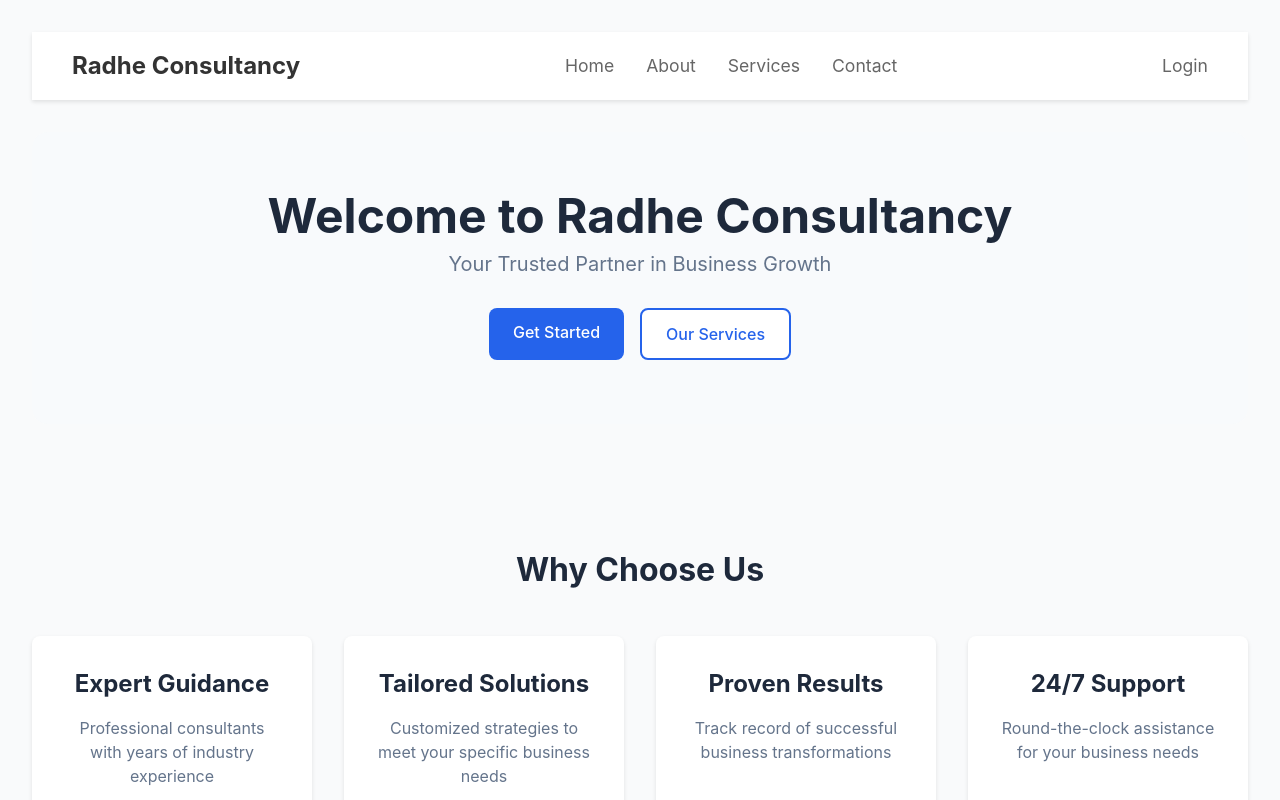
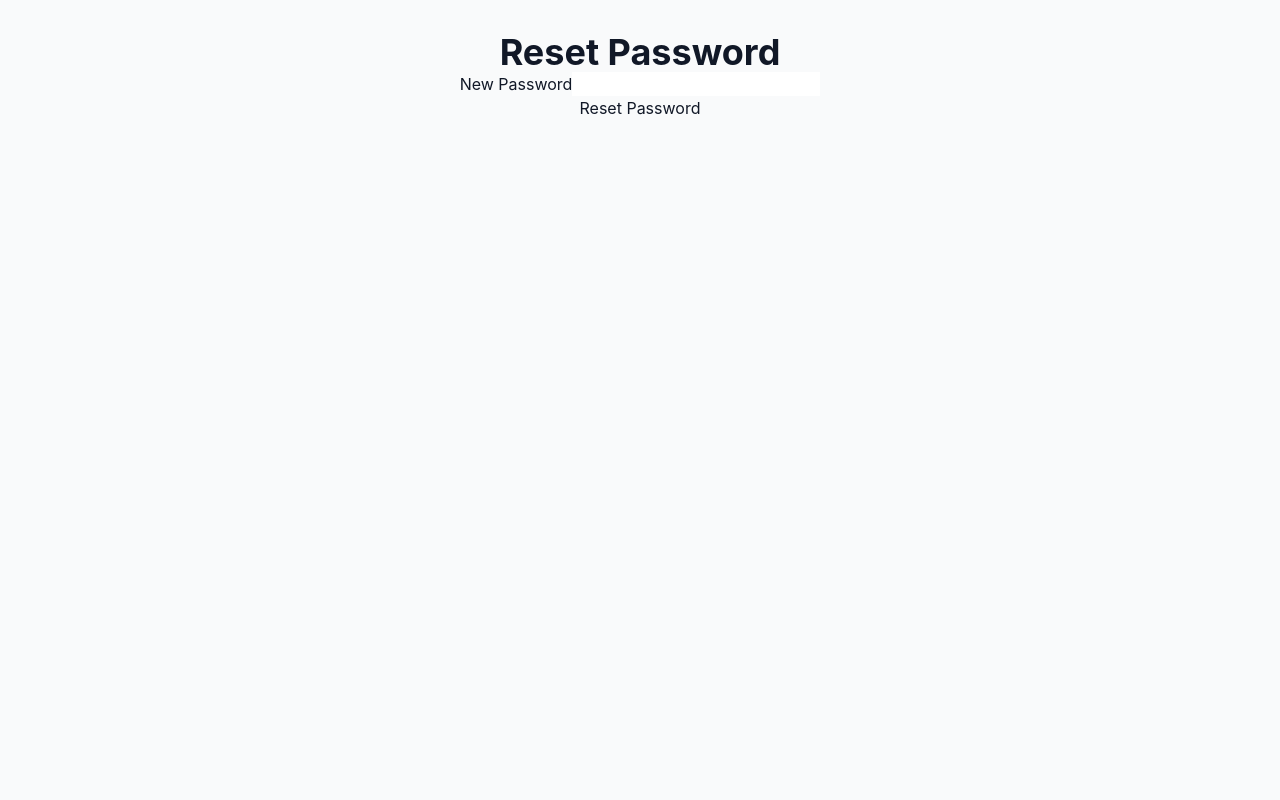
Before and after one commit to Illusio-Designs/Radhe-Consultancy, a React (Vite) app in the folder frontend/: page /auth/reset-password/1 in a window 1280 px wide. Shown: the top 800 px of the page. Built offline with nearby package versions, Linux system fonts and the light colour scheme; no server answers.

Commit message:
forgot, reset and register done

```diff
--- a/frontend/src/App.jsx
+++ b/frontend/src/App.jsx
@@ -13,12 +13,15 @@ import ProtectedRoute from './components/ProtectedRoute';
 // Auth Pages
 import Login from './pages/auth/Login';
 import Register from './pages/auth/Register';
+import ForgotPassword from './pages/auth/ForgotPassword';
+import ResetPassword from './pages/auth/ResetPassword';
 
 // Public Pages
 import Home from './pages/Home';
 
 // Dashboard Pages
 import Dashboard from './pages/dashboard/Dashboard';
+import ChangePassword from './pages/auth/ChangePassword';
 
 // Vendor Pages
 import VendorList from './pages/dashboard/vendor/VendorList';
@@ -39,6 +42,8 @@ function App() {
             {/* Auth Routes */}
             <Route path="/auth/login" element={<Login />} />
             <Route path="/auth/register" element={<Register />} />
+            <Route path="/auth/forgot-password" element={<ForgotPassword />} />
+            <Route path="/auth/reset-password/:token" element={<ResetPassword />} />
 
             {/* Protected Dashboard Routes */}
             <Route
@@ -56,6 +61,7 @@ function App() {
               <Route path="settings" element={<div>Settings Page</div>} />
               <Route path="vendors" element={<VendorList />} />
               <Route path="vendors/create" element={<VendorCreate />} />
+              <Route path="change-password" element={<ChangePassword />} />
             </Route>
 
             {/* Redirect to home for unknown routes */}
--- /dev/null
+++ b/frontend/src/pages/auth/ChangePassword.jsx
@@ -0,0 +1,65 @@
+import { useState } from 'react';
+import { userAPI } from '../../services/api';
+import { useNavigate } from 'react-router-dom';
+
+function ChangePassword() {
+  const [currentPassword, setCurrentPassword] = useState('');
+  const [newPassword, setNewPassword] = useState('');
+  const [error, setError] = useState('');
+  const [success, setSuccess] = useState('');
+  const navigate = useNavigate();
+
+  const handleSubmit = async (e) => {
+    e.preventDefault();
+    setError('');
+    setSuccess('');
+
+    try {
+      await userAPI.changePassword(currentPassword, newPassword);
+      setSuccess('Password changed successfully.');
+
+      // Redirect to login page after successful change
+      setTimeout(() => {
+        console.log('Redirecting to login page...');
+        navigate('/auth/login'); // Redirect to login page
+      }, 2000); // Optional: wait for 2 seconds before redirecting
+    } catch (err) {
+      console.error('Error during password change:', err);
+      const errorMessage = err.response?.data?.error || 'Failed to change password.';
+      setError(errorMessage);
+    }
+  };
+
+  return (
+    <div>
+      <h1>Change Password</h1>
+      {error && <div className="error-message">{error}</div>}
+      {success && <div className="success-message">{success}</div>}
+      <form onSubmit={handleSubmit}>
+        <div>
+          <label htmlFor="currentPassword">Current Password</label>
+          <input
+            type="password"
+            id="currentPassword"
+            value={currentPassword}
+            onChange={(e) => setCurrentPassword(e.target.value)}
+            required
+          />
+        </div>
+        <div>
+          <label htmlFor="newPassword">New Password</label>
+          <input
+            type="password"
+            id="newPassword"
+            value={newPassword}
+            onChange={(e) => setNewPassword(e.target.value)}
+            required
+          />
+        </div>
+        <button type="submit">Change Password</button>
+      </form>
+    </div>
+  );
+}
+
+export default ChangePassword;
--- /dev/null
+++ b/frontend/src/pages/auth/ForgotPassword.jsx
@@ -0,0 +1,49 @@
+import { useState } from 'react';
+import { authAPI } from '../../services/api';
+import { useNavigate } from 'react-router-dom';
+
+function ForgotPassword() {
+  const [email, setEmail] = useState('');
+  const [error, setError] = useState('');
+  const [success, setSuccess] = useState('');
+  const navigate = useNavigate();
+
+  const handleSubmit = async (e) => {
+    e.preventDefault();
+    setError('');
+    setSuccess('');
+
+    try {
+      await authAPI.forgotPassword(email);
+      setSuccess('Check your email for the reset link.');
+    } catch (err) {
+      console.error('Error during forgot password:', err);
+
+      const errorMessage = err.response?.data?.error || 'Failed to send reset link. Please try again later.';
+      setError(errorMessage);
+    }
+  };
+
+  return (
+    <div>
+      <h1>Forgot Password</h1>
+      {error && <div className="error-message">{error}</div>}
+      {success && <div className="success-message">{success}</div>}
+      <form onSubmit={handleSubmit}>
+        <div>
+          <label htmlFor="email">Email</label>
+          <input
+            type="email"
+            id="email"
+            value={email}
+            onChange={(e) => setEmail(e.target.value)}
+            required
+          />
+        </div>
+        <button type="submit">Send Reset Link</button>
+      </form>
+    </div>
+  );
+}
+
+export default ForgotPassword;
--- a/frontend/src/pages/auth/Login.jsx
+++ b/frontend/src/pages/auth/Login.jsx
@@ -94,10 +94,16 @@ function Login() {
           onFailure={handleGoogleLoginFailure}
           cookiePolicy={'single_host_origin'}
         />
-
+        <p className="auth-redirect">
+          <Link to="/auth/forgot-password">Forgot Password?</Link>
+        </p>
+        <p className="auth-redirect">
+          <Link to="/dashboard/change-password">Change Password</Link>
+        </p>
         <p className="auth-redirect">
           Don't have an account? <Link to="/auth/register">Sign up</Link>
         </p>
+
       </div>
     </div>
   );
--- /dev/null
+++ b/frontend/src/pages/auth/ResetPassword.jsx
@@ -0,0 +1,54 @@
+import { useState } from 'react';
+import { authAPI } from '../../services/api';
+import { useNavigate, useParams } from 'react-router-dom';
+
+function ResetPassword() {
+  const { token } = useParams();
+  const [password, setPassword] = useState('');
+  const [error, setError] = useState('');
+  const [success, setSuccess] = useState('');
+  const navigate = useNavigate();
+
+  const handleSubmit = async (e) => {
+    e.preventDefault();
+    setError('');
+    setSuccess('');
+
+    try {
+      await authAPI.resetPassword(token, password);
+      setSuccess('Password has been reset successfully.');
+
+      // Redirect to login page after successful reset
+      setTimeout(() => {
+        navigate('/auth/login'); // Redirect to login page
+      }, 2000); // Optional: wait for 2 seconds before redirecting
+    } catch (err) {
+      console.error('Error during password reset:', err);
+      const errorMessage = err.response?.data?.error || 'Failed to reset password.';
+      setError(errorMessage);
+    }
+  };
+
+  return (
+    <div>
+      <h1>Reset Password</h1>
+      {error && <div className="error-message">{error}</div>}
+      {success && <div className="success-message">{success}</div>}
+      <form onSubmit={handleSubmit}>
+        <div>
+          <label htmlFor="password">New Password</label>
+          <input
+            type="password"
+            id="password"
+            value={password}
+            onChange={(e) => setPassword(e.target.value)}
+            required
+          />
+        </div>
+        <button type="submit">Reset Password</button>
+      </form>
+    </div>
+  );
+}
+
+export default ResetPassword;
--- a/frontend/src/services/api.js
+++ b/frontend/src/services/api.js
@@ -61,6 +61,11 @@ export const authAPI = {
 
   isAuthenticated: () => {
     return !!localStorage.getItem('token');
+  },
+
+  forgotPassword: async (email) => {
+    const response = await api.post('/users/forgot-password', { email });
+    return response.data;
   }
 };
 
```
Also changed, not shown: 1 other file (tests, documents, lock files or other folders).
